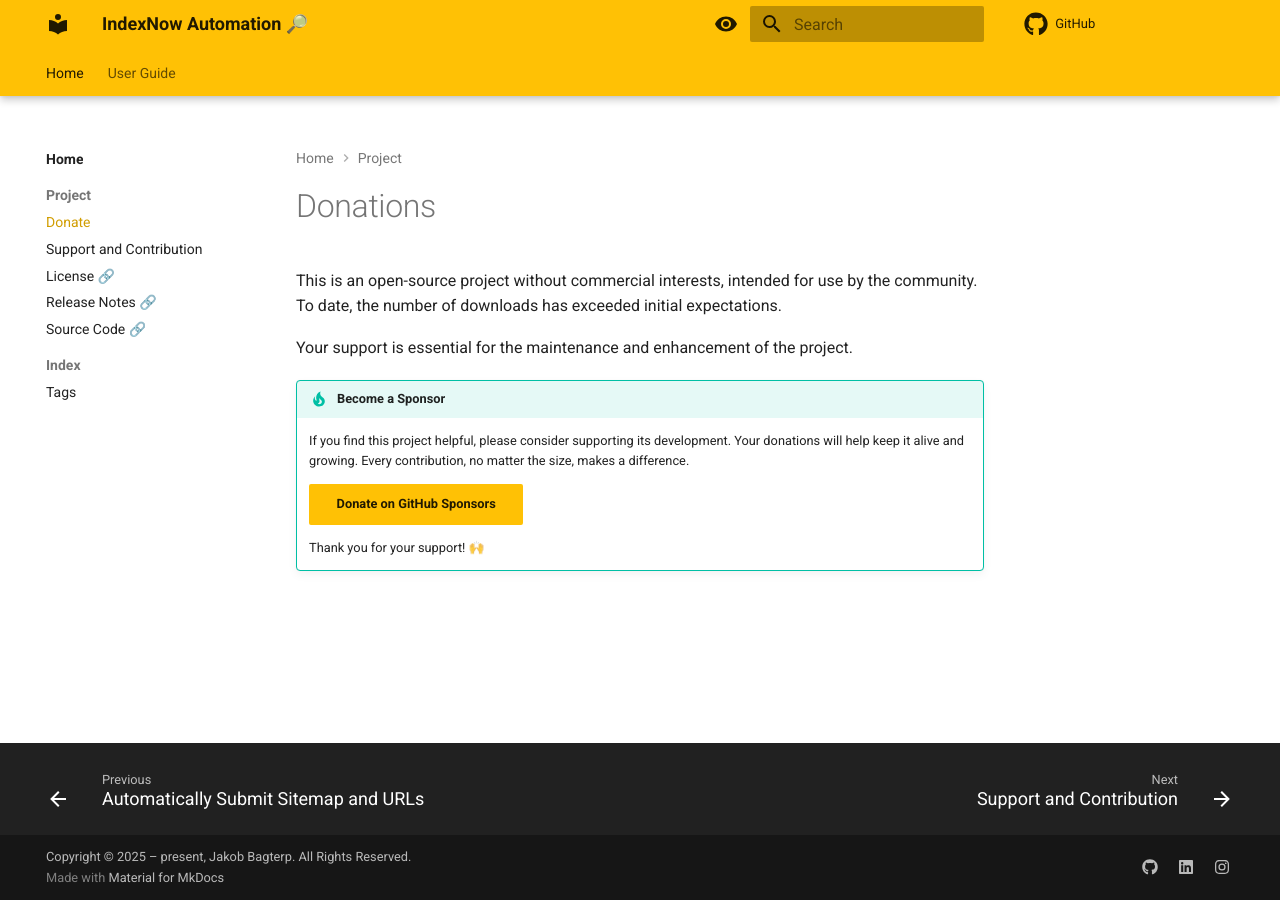
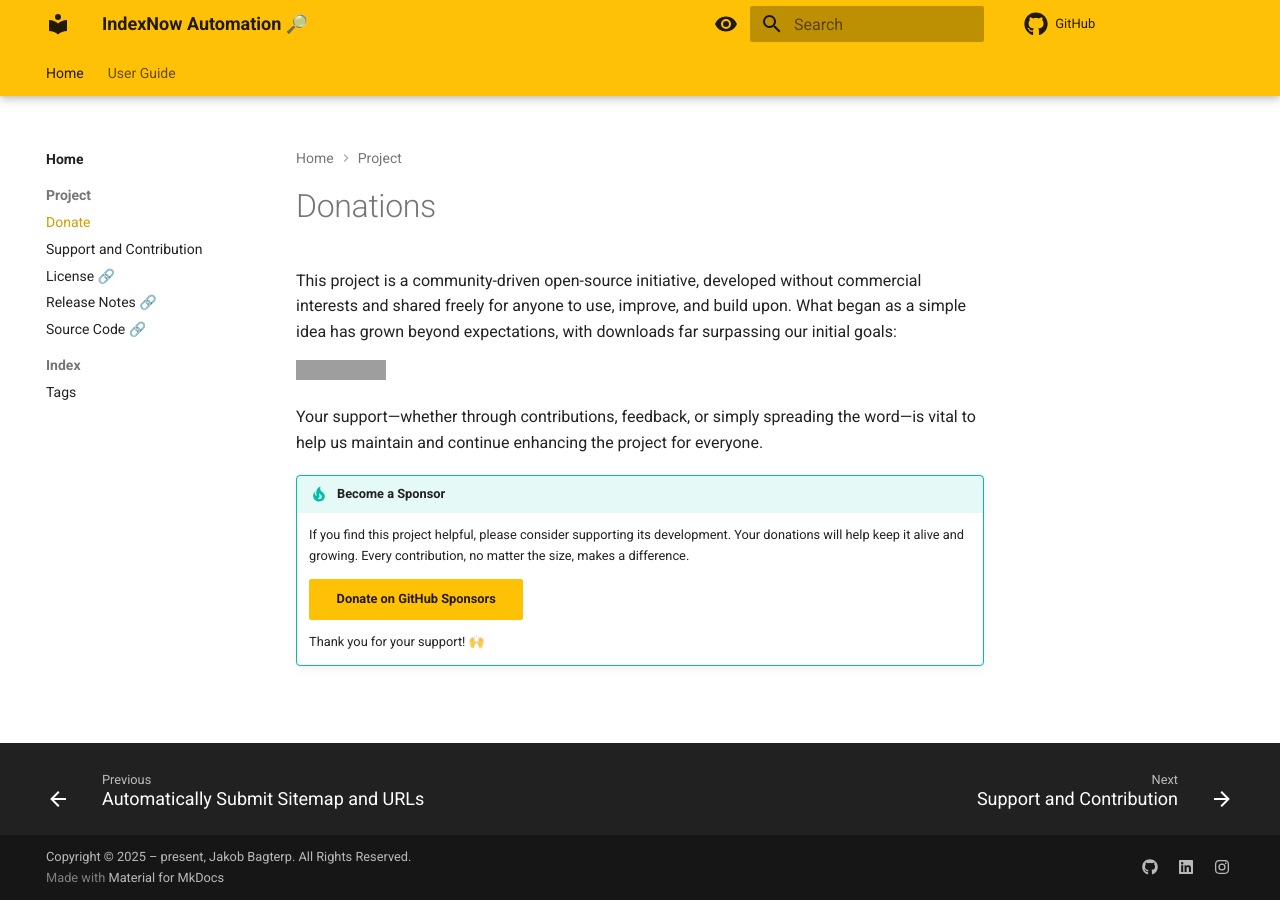
Before and after one commit to jakob-bagterp/index-now-submit-sitemap-urls-action, an MkDocs documentation site: the page built from docs/project/donate.md, in a window 1280 px wide. Built offline with MkDocs 1.6.1 and Material for MkDocs 9.7.7, drawn with Linux system fonts in a browser that asks for light colours; comment, search, counter and statistics services are not loaded; grey boxes are pictures that could not be loaded.

Commit message:
Minor updated donations page.

```diff
--- a/docs/project/donate.md
+++ b/docs/project/donate.md
@@ -4,9 +4,11 @@ description: If you find IndexNow for Python helpful, please consider supporting
 ---
 
 # Donations
-This is an open-source project without commercial interests, intended for use by the community. To date, the number of downloads has exceeded initial expectations.
+This project is a community-driven open-source initiative, developed without commercial interests and shared freely for anyone to use, improve, and build upon. What began as a simple idea has grown beyond expectations, with downloads far surpassing our initial goals:
 
-Your support is essential for the maintenance and enhancement of the project.
+[![Downloads](https://static.pepy.tech/badge/index-now-for-python)](https://pepy.tech/project/index-now-for-python)
+
+Your support—whether through contributions, feedback, or simply spreading the word—is vital to help us maintain and continue enhancing the project for everyone.
 
 !!! tip "Become a Sponsor"
     If you find this project helpful, please consider supporting its development. Your donations will help keep it alive and growing. Every contribution, no matter the size, makes a difference.
```
